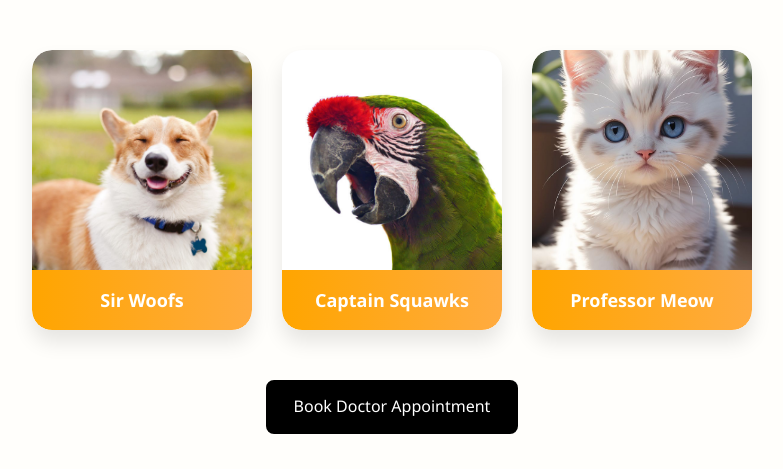
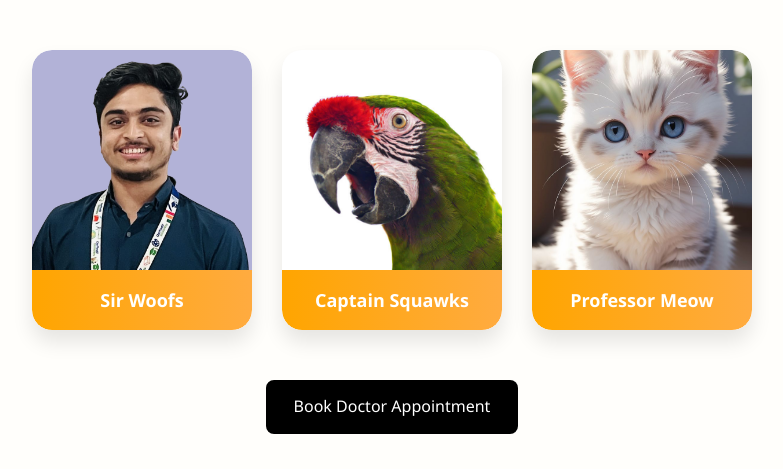
Before and after one commit to Rakibulhasan88/pet-adaption, a PHP site: page /doctor_appoinment.php in a window 1280 px wide. Shown: the part 83-552 px from the top of the page, without its empty margins (248-1031 px from the left). Run offline with PHP 8.4, Linux system fonts and the light colour scheme.

Commit message:
picture update

```diff
--- a/doctor_appoinment.php
+++ b/doctor_appoinment.php
@@ -358,7 +358,7 @@
   <div class="cards">
     <div class="card">
       <div class="img-wrapper">
-        <img class="pet-img" src="img/d_dog.jpg" alt="Sir Woofs">
+        <img class="pet-img" src="img/rakib.jpg" alt="Sir Woofs">
       </div>
       <h3>Sir Woofs</h3>
     </div>
```
Also changed, not shown: img/rakib.jpg (renamed from uploaded_img/Rakib2-Picsart-BackgroundChanger.jpg).
